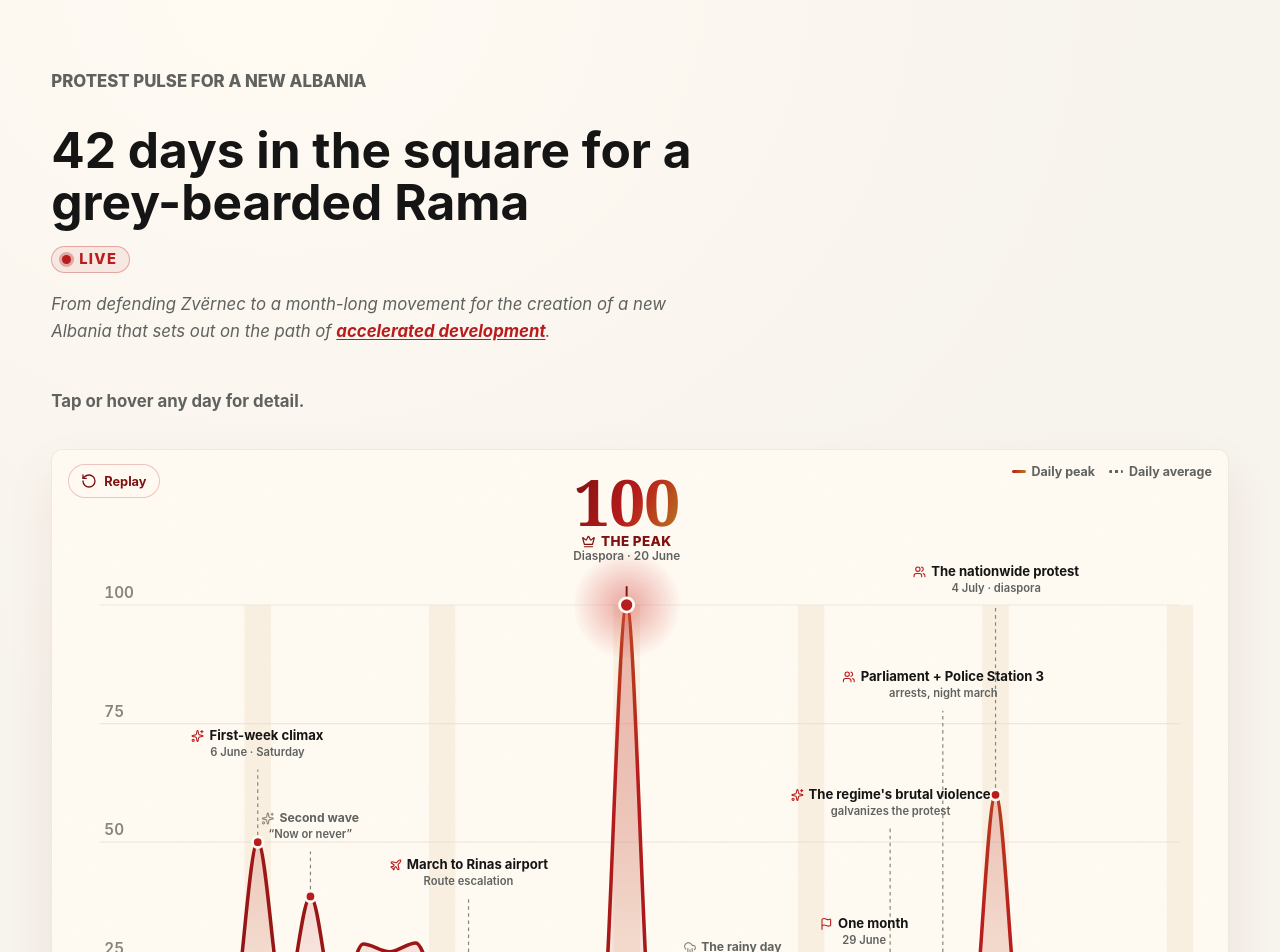
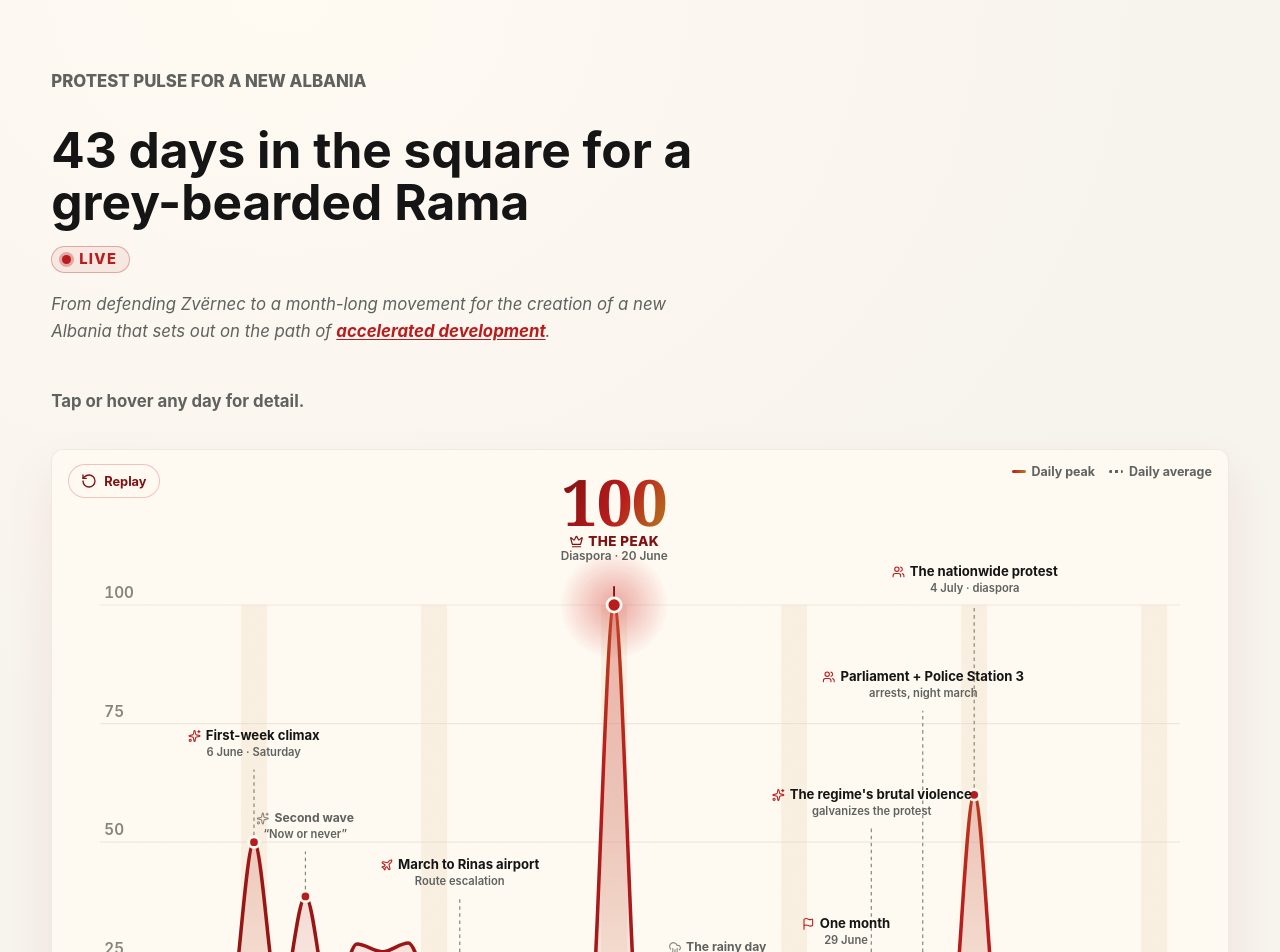
Before and after one commit to rlleshi/diaspora_marrshon, a Next.js app: page /en/pulsi in a window 1280 px wide. Shown: the part 80-1032 px from the top of the page. Built offline with nearby package versions, Linux system fonts and the light colour scheme.

Commit message:
update with day 43

```diff
--- a/app/en/pulsi/page.tsx
+++ b/app/en/pulsi/page.tsx
@@ -4,7 +4,7 @@ import { LiveTrackerPage } from "@/components/live-tracker-page";
 export const metadata: Metadata = {
   title: "Protest pulse | Diaspora marshes",
   description:
-    "The June 2026 protest participation index: 42 days in the square, day by day, with the key moments.",
+    "The June 2026 protest participation index: 43 days in the square, day by day, with the key moments.",
 };
 
 export default function Page() {
--- a/app/pulsi/page.tsx
+++ b/app/pulsi/page.tsx
@@ -4,7 +4,7 @@ import { LiveTrackerPage } from "@/components/live-tracker-page";
 export const metadata: Metadata = {
   title: "Pulsi i protestës | Diaspora marshon",
   description:
-    "Indeksi i pjesëmarrjes në protestat e qershorit 2026: 42 ditë në shesh, ditë pas dite, me momentet kyçe.",
+    "Indeksi i pjesëmarrjes në protestat e qershorit 2026: 43 ditë në shesh, ditë pas dite, me momentet kyçe.",
 };
 
 export default function Page() {
--- a/components/live-tracker-page.tsx
+++ b/components/live-tracker-page.tsx
@@ -26,7 +26,7 @@ const COPY: Record<
     homeHref: "/",
     homeLabel: "Kthehu te faqja kryesore",
     eyebrow: "Pulsi i protestës për Shqipërinë e re",
-    title: "42 ditë në shesh për një mjekërrosh bardhërosh",
+    title: "43 ditë në shesh për një mjekërrosh bardhërosh",
     liveLabel: "Live",
     intro: {
       before:
@@ -54,14 +54,14 @@ const COPY: Record<
       replay: "Rishfaq",
       saturday: "e shtunë",
       ariaSummary:
-        "Indeksi i pjesëmarrjes në protesta përgjatë 42 ditëve, me kulmin në ditën e 21-të (20 qershor 2026).",
+        "Indeksi i pjesëmarrjes në protesta përgjatë 43 ditëve, me kulmin në ditën e 21-të (20 qershor 2026).",
     },
   },
   en: {
     homeHref: "/en",
     homeLabel: "Back to the homepage",
     eyebrow: "Protest pulse for a new Albania",
-    title: "42 days in the square for a grey-bearded Rama",
+    title: "43 days in the square for a grey-bearded Rama",
     liveLabel: "Live",
     intro: {
       before:
@@ -89,7 +89,7 @@ const COPY: Record<
       replay: "Replay",
       saturday: "Saturday",
       ariaSummary:
-        "Protest participation index across 42 days, peaking on day 21 (20 June 2026).",
+        "Protest participation index across 43 days, peaking on day 21 (20 June 2026).",
     },
   },
 };
--- a/components/participation/ParticipationChart.tsx
+++ b/components/participation/ParticipationChart.tsx
@@ -266,7 +266,7 @@ export function ParticipationChart({
         ))}
 
         {/* x axis labels */}
-        {[1, 5, 10, 15, 20, 25, 30, 42].map((day) => (
+        {[1, 5, 10, 15, 20, 25, 30, 43].map((day) => (
           <text
             key={`x-${day}`}
             className="pc-xlabel"
--- a/data/participation.ts
+++ b/data/participation.ts
@@ -1,4 +1,4 @@
-// 42-day participation index for the June 2026 "Revolucioni i Flamingove" protests.
+// 43-day participation index for the June 2026 "Revolucioni i Flamingove" protests.
 //
 // Source: News24 live broadcasts of each day's protest in Tirana, analyzed with a
 // crowd-counting model. The headline series is `peak` (top-10 peak frame average).
@@ -8,7 +8,7 @@
 // `mean` and `median` are the same crowd model over the retained broadcast frames.
 //
 // Data: outputs/protesta_summary/crowd_visibility_index_1_30.csv (days 1-30)
-// Story: outputs/protesta_summary/protest_story_notes_1_42.md
+// Story: outputs/protesta_summary/protest_story_notes_1_43.md
 // Day 31 computed from the protesta_31 timeline (top-10 peak avg 697.6, mean 229.9,
 // median 212.5), normalized on the same Day-7 reference as days 1-30.
 // Day 32 computed from the protesta_32 timeline, retained frames only (top-10 peak
@@ -32,6 +32,8 @@
 // avg 363.7, mean 168.4, median 151.1), normalized on the same Day-7 reference.
 // Day 42 computed from the protesta_42 timeline, retained frames only (top-10 peak
 // avg 548.3, mean 202.9, median 185.7), normalized on the same Day-7 reference.
+// Day 43 computed from the protesta_43 timeline, retained frames only (top-10 peak
+// avg 302.8, mean 156.9, median 145.7), normalized on the same Day-7 reference.
 
 export type ParticipationDay = {
   day: number;
@@ -141,6 +143,8 @@ export const participation: ParticipationDay[] = [
     note: { sq: "Marshim i qëndrueshëm nëpër Tiranë: piku më i ulët se një natë më parë, por vala e marshimit më e dendur dhe më e gjatë; të rinjtë në krye dhe diaspora zbret vetë në shesh.", en: "A sustained march through Tirana: a lower peak than the night before, but a denser and longer marching wave; young people at the front and the diaspora itself stepping into the square." } },
   { day: 42, date: "2026-07-11", saturday: true, peak: 10.62, mean: 3.93, median: 3.59, source: yt("6yp-zOIdO-E"),
     note: { sq: "Protestë kombëtare me diasporën në shesh: rikthimi më i gjerë pas 4 korrikut; marshimi ndalon para Kuvendit me thirrjen për mobilizim më 23 korrik, ndërsa pankartat vënë përballë fondet e koncertit me hallet e njerëzve.", en: "A national protest with the diaspora in the square: the broadest rebound since July 4; the march stops in front of Parliament with a call to mobilize on July 23, while placards set the concert's public funds against people's everyday needs." } },
+  { day: 43, date: "2026-07-12", saturday: false, peak: 5.86, mean: 3.04, median: 2.82, source: yt("zAEyxwOQXhg"),
+    note: { sq: "E diela ka ulje pas aksionit kombëtar, por marshimi mbetet i dendur: kolona ndalon para Kuvendit dhe selisë së PD-së; në shesh njoftohet kallëzim penal në SPAK për hetimin e vlerësimeve negative online.", en: "Sunday pulls back after the national action, but the march stays dense: the column stops at Parliament and the Democratic Party headquarters; a criminal complaint at SPAK is announced over the investigation of negative online reviews." } },
 ];
 
 export type ParticipationEvent = {
```
